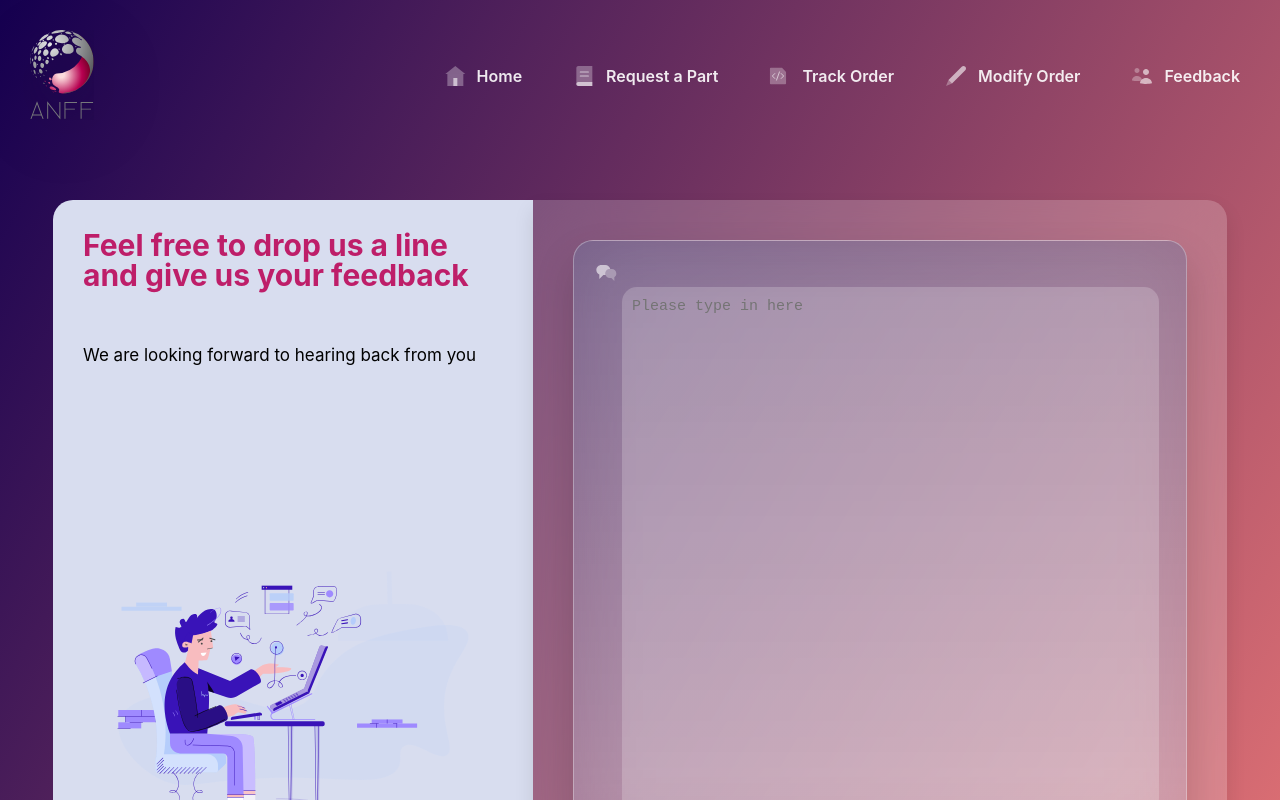
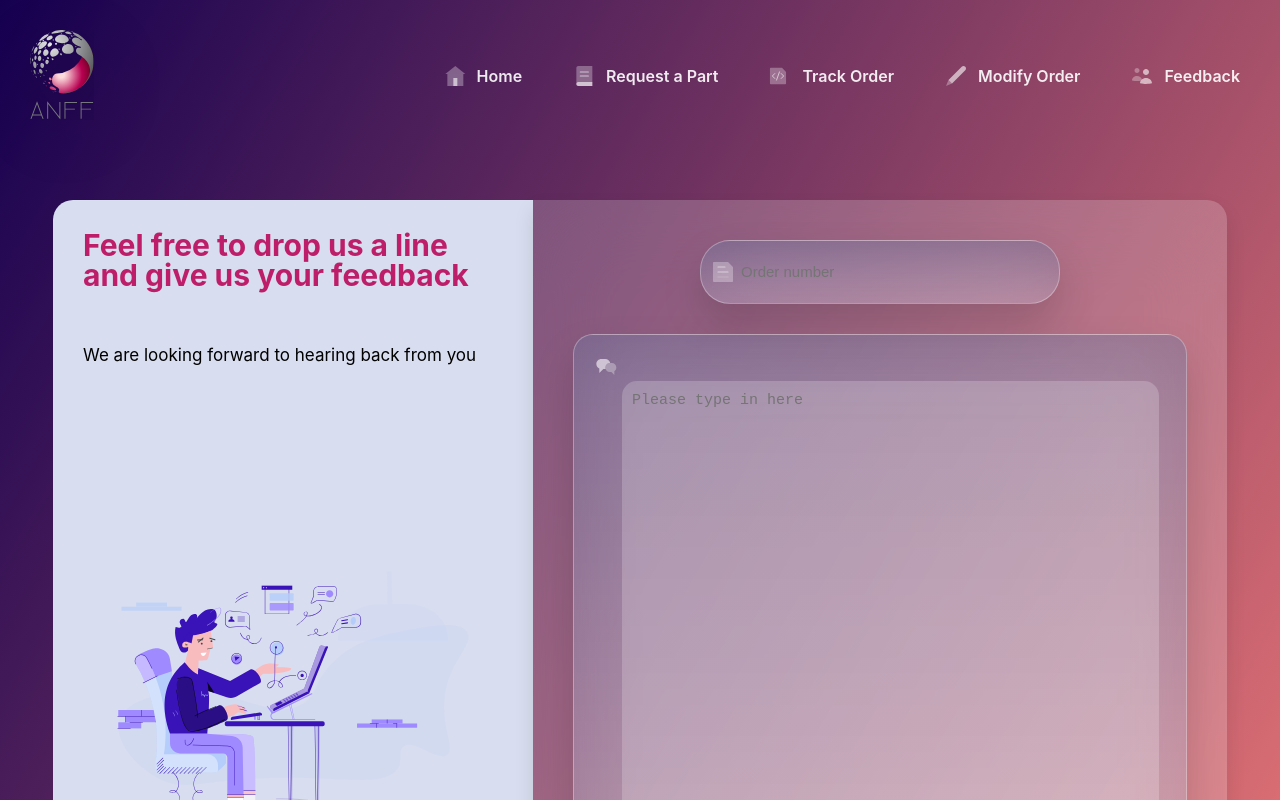
Before and after one commit to swingrope/optofab-website, a React (Create React App) app: page /feedback in a window 1280 px wide. Shown: the top 800 px of the page. Built offline with nearby package versions, Linux system fonts and the light colour scheme.

Commit message:
added order number to Feedback.js added text to modify.js

```diff
--- a/src/features/form/Feedback.js
+++ b/src/features/form/Feedback.js
@@ -6,6 +6,7 @@ import SidebarCard from "../../components/cards/SidebarCard";
 import { MyTextArea } from "./fields/MyTextArea";
 import SubmitButton from "../../components/buttons/SubmitButton";
 import {createBrowserHistory} from "history";
+import {MyTextInput} from "./fields/MyTextInput";
 
 export async function postData(url = "", data = {}) {
   const response = await fetch(url, {
@@ -31,6 +32,7 @@ export default function Feedback() {
           <FeedbackWrapper>
             <Formik
               initialValues={{
+                ordernum:"",
                 feedback: "",
               }}
               onSubmit={async (values) => {
@@ -54,6 +56,17 @@ export default function Feedback() {
               }}
             >
               <Form>
+                <FormItemWrapper>
+                <OrderNoWrapper>
+                  <img src="/images/smallicons/billing.svg" />
+                  <MyTextInput
+                      //   label="Order number:"
+                      label=""
+                      name="ordernum"
+                      id="ordernum"
+                      placeholder="Order number"
+                  />
+                </OrderNoWrapper>
                 <TextareaWrapper>
                   <img src="/images/smallicons/chat.svg" />
                   <MyTextArea
@@ -70,6 +83,7 @@ export default function Feedback() {
                 <SubmitInfoWrapper>
                   <SubmitButton value="Submit" title="Submit" />
                 </SubmitInfoWrapper>
+                </FormItemWrapper>
               </Form>
             </Formik>
           </FeedbackWrapper>
@@ -97,6 +111,26 @@ const LeftSidebarWrapper = styled.div`
   /* position: absolute; */
   /* left: 70px;
   top: 166px; */
+`;
+
+const OrderNoWrapper = styled.div`
+  display: grid;
+  grid-template-columns: 28px auto;
+  align-items: center;
+  padding: 10px;
+  width: 360px;
+  background: linear-gradient(
+    180deg,
+    rgba(99, 106, 150, 0.4) 0%,
+    rgba(182, 186, 214, 0.25) 100%
+  );
+  border: 0.5px solid rgba(255, 255, 255, 0.3);
+  box-sizing: border-box;
+  /* drop shadow combo 1 */
+  box-shadow: 0px 20px 40px rgba(0, 0, 0, 0.15);
+  backdrop-filter: blur(40px);
+  /* Note: backdrop-filter has minimal browser support */
+  border-radius: 30px;
 `;
 
 const FeedbackWrapper = styled.div`
@@ -131,6 +165,11 @@ const TextareaWrapper = styled.div`
   /* Note: backdrop-filter has minimal browser support */
   border-radius: 20px;
 `;
+const FormItemWrapper = styled.div`
+  display: grid;
+  gap: 30px;
+  justify-items: center;
+`;
 
 const SubmitInfoWrapper = styled.div`
   display: grid;
--- a/src/features/form/Modify.js
+++ b/src/features/form/Modify.js
@@ -100,7 +100,7 @@ export default function Modify() {
                     label=""
                     id="Modification"
                     name="Modification"
-                    placeholder="Please type in modifications here"
+                    placeholder="Please describe what kind of modification you want to make. Disclaimer: This may affect cost, lead times and queue positions."
                     rows={12}
                     cols={100}
                   />
```
